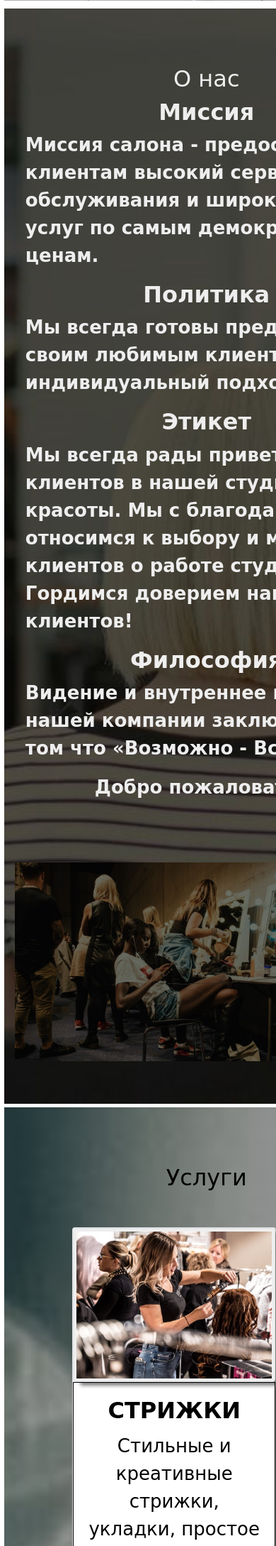
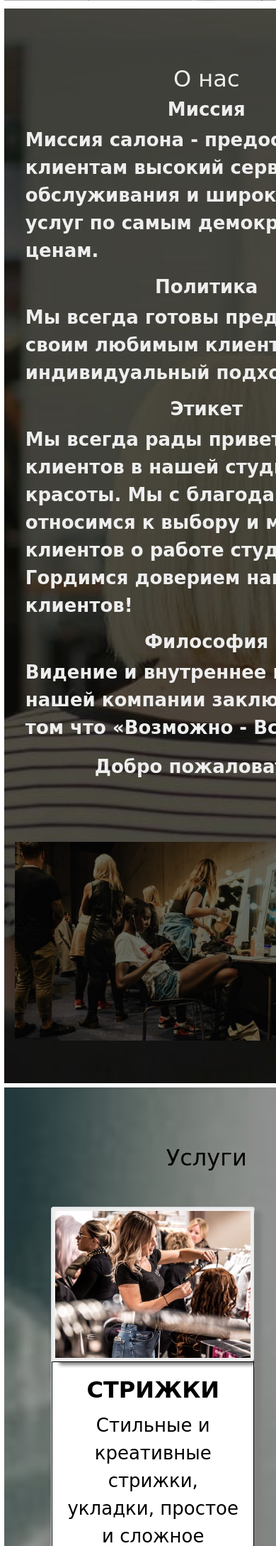
Before and after one commit to gleb89/beauty-salon-py, a Flask app: page / in a window 390 px wide; the page is wider, and only the part inside the window is pictured. Shown: the part 807-2985 px from the top of that part at 71% size. Run offline with Flask 2, Linux system fonts and the light colour scheme; some libraries are stand-ins or nearby versions.

Commit message:
Update styles.css

```diff
--- a/app/static/css/styles.css
+++ b/app/static/css/styles.css
@@ -702,16 +702,16 @@ ul li i:after {
 }
 @media (max-width: 560px) {
   .pont {
-    font-size: 32px;
-    font-weight: 900;
+    font-size: 26px;
+    font-weight: 700;
 
     text-align: center;
   }
 }
 @media (max-width: 560px) {
   .ponts {
-    font-size: 32px;
-    font-weight: 900;
+    font-size: 26px;
+    font-weight: 700;
     text-align: center;
   }
 }
@@ -723,7 +723,7 @@ ul li i:after {
 }
 @media (max-width: 996px) {
   .cards {
-    margin-left: 50px;
+    margin-left: 20px;
   }
 }
 @media (max-width: 770px) {
```
